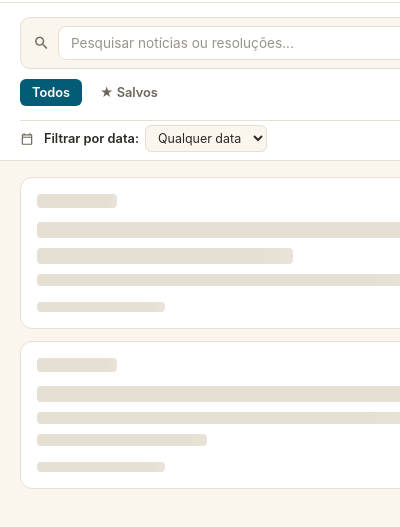
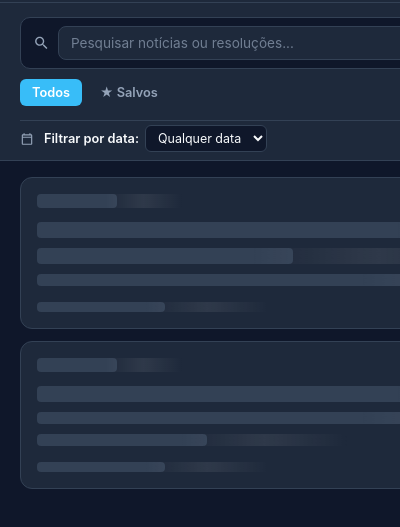
Before and after one commit to maykonlong/canivete_cm, a browser extension: page RSS_extensão/popup.html in a window 400 px wide. Shown: the part 71-598 px from the top of the page. Drawn offline with Linux system fonts and the light colour scheme.

Commit message:
fix: RSS dark theme default + SW v2.0.1 cache bust

```diff
--- a/RSS_extensão/popup.html
+++ b/RSS_extensão/popup.html
@@ -6,7 +6,7 @@
   <title>RSS Feed Reader Master</title>
   <link rel="stylesheet" href="popup.css">
 </head>
-<body class="editorial-sepia">
+<body class="dark">
   <!-- Container principal -->
   <div class="app-container">
 
--- a/RSS_extensão/popup.js
+++ b/RSS_extensão/popup.js
@@ -112,7 +112,7 @@ document.addEventListener('DOMContentLoaded', () => {
     isSpeaking: false,
     utterance: null,
     settings: {
-      theme: 'editorial-sepia',
+      theme: 'dark',
       viewMode: 'list',
       sortOrder: 'date-desc',
       fontSize: 'text-md',
@@ -227,7 +227,7 @@ document.addEventListener('DOMContentLoaded', () => {
     }
 
     state.settings = {
-      theme: 'editorial-sepia',
+      theme: 'dark',
       viewMode: 'list',
       sortOrder: 'date-desc',
       fontSize: 'text-md',
--- a/RSS_extensão/web-adapter.js
+++ b/RSS_extensão/web-adapter.js
@@ -86,7 +86,7 @@
       store.settings = {
         syncInterval: 15,
         notificationsEnabled: false,
-        theme: 'editorial-sepia',
+        theme: 'dark',
         viewMode: 'list',
         sortOrder: 'date-desc',
         fontSize: 'text-md',
--- a/sw.js
+++ b/sw.js
@@ -3,7 +3,7 @@
  * Versionamento via APP_VERSION para invalidar caches automaticamente.
  */
 
-const APP_VERSION = '2.0.0';
+const APP_VERSION = '2.0.1';
 const CACHE_NAME = `canivete-suico-v${APP_VERSION}`;
 
 const ASSETS = [
```
Also changed, not shown: 2 other files.
